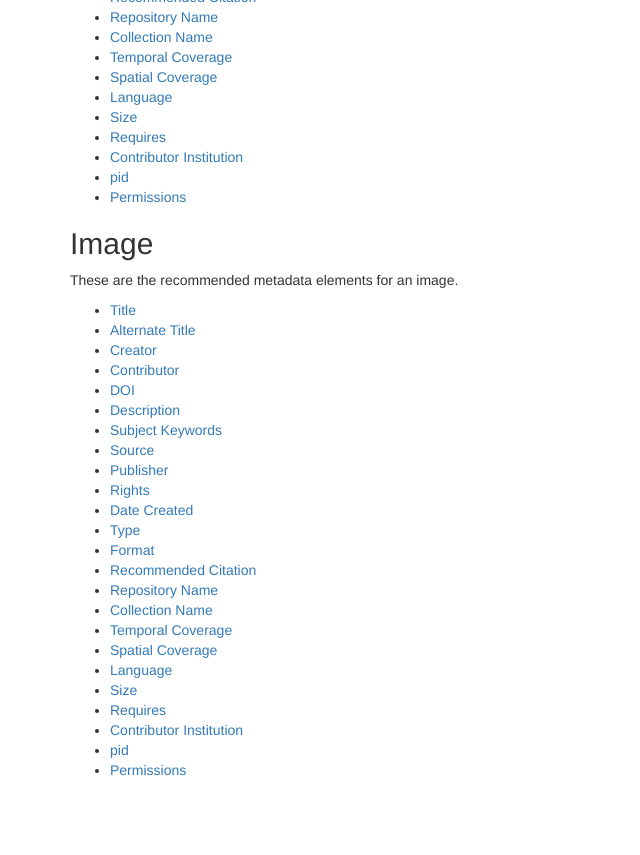
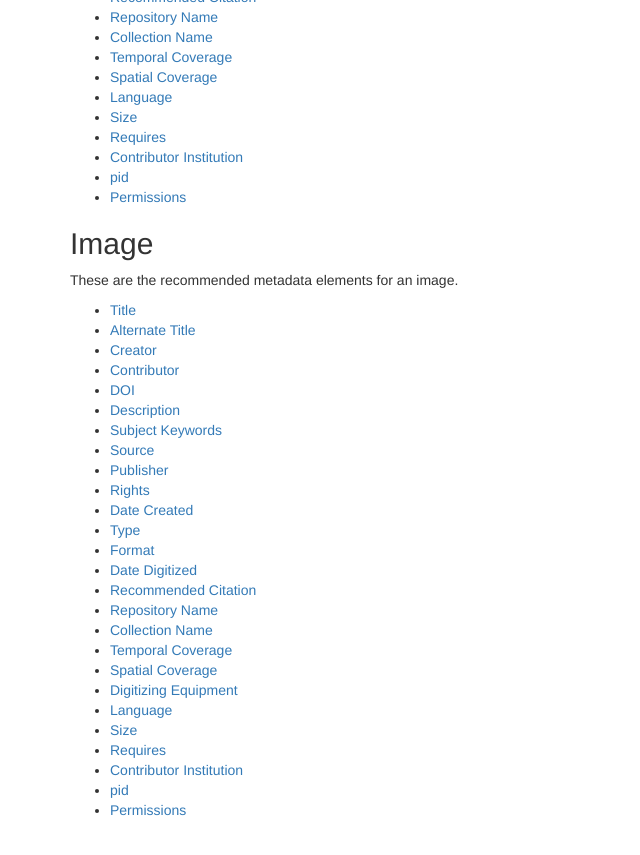
Before and after one commit to ndlib/metadata_application_profile, a Jekyll site: the page built from templates/index.html, in a window 1280 px wide and 900 px high, scrolled down 1552 px. Shown: the top 855 px of the window, without its empty margins (0-640 px from the left). Built offline with Jekyll 4.4.1, drawn with Linux system fonts in a browser that asks for light colours; nearby versions of some CDN libraries; library files that are not in the unit come from our copies; Markdown is read by kramdown in place of the engine named in the settings.

Commit message:
Adding digitization metadata for images
As per page 50 of MetadataApplicationProfile_Final.pdf

http://library.nd.edu/cds/expertise/documents/MetadataApplicationProfile_Final.pdf

```diff
--- a/_data/templates.yml
+++ b/_data/templates.yml
@@ -100,11 +100,13 @@
     - 'date_created'
     - 'type'
     - 'format'
+    - 'date_digitized'
     - 'recommended_citation'
     - 'repository_name'
     - 'collection_name'
     - 'temporal_coverage'
     - 'spatial_coverage'
+    - 'digitizing_equipment'
     - 'language'
     - 'size'
     - 'requires'
```
